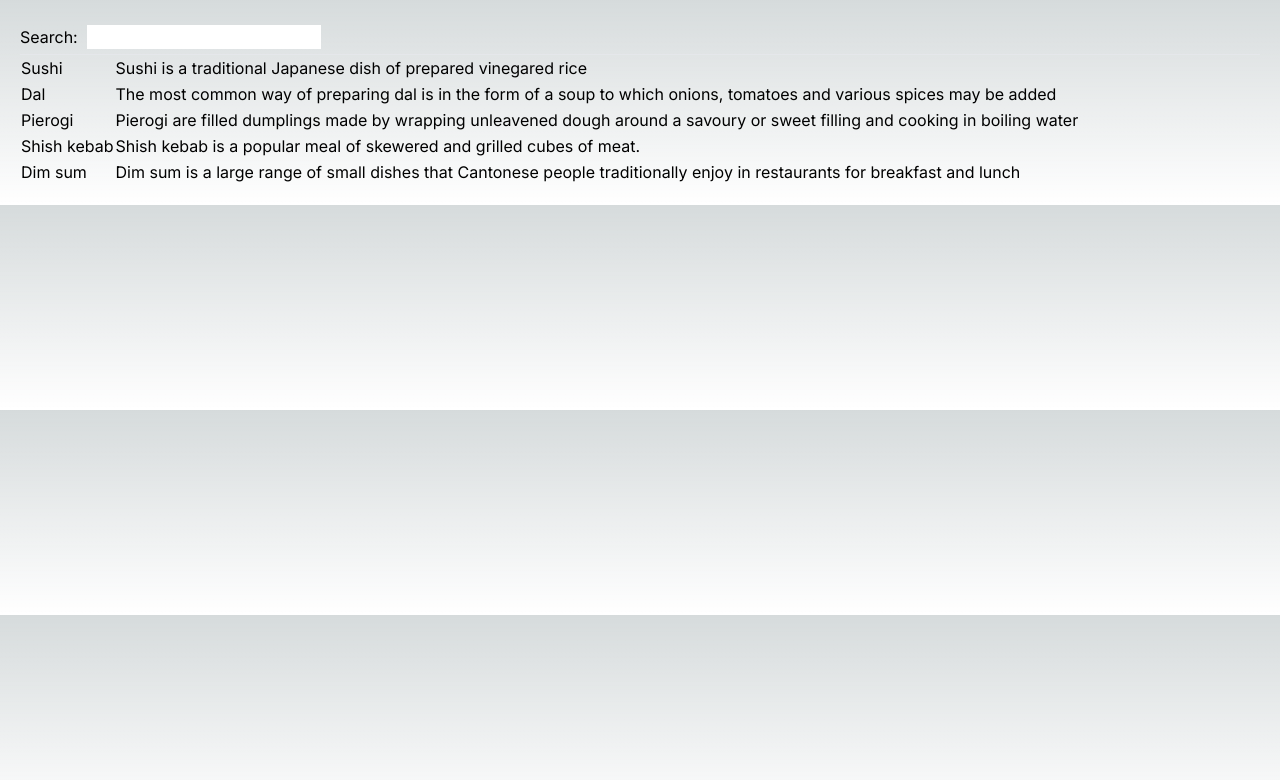
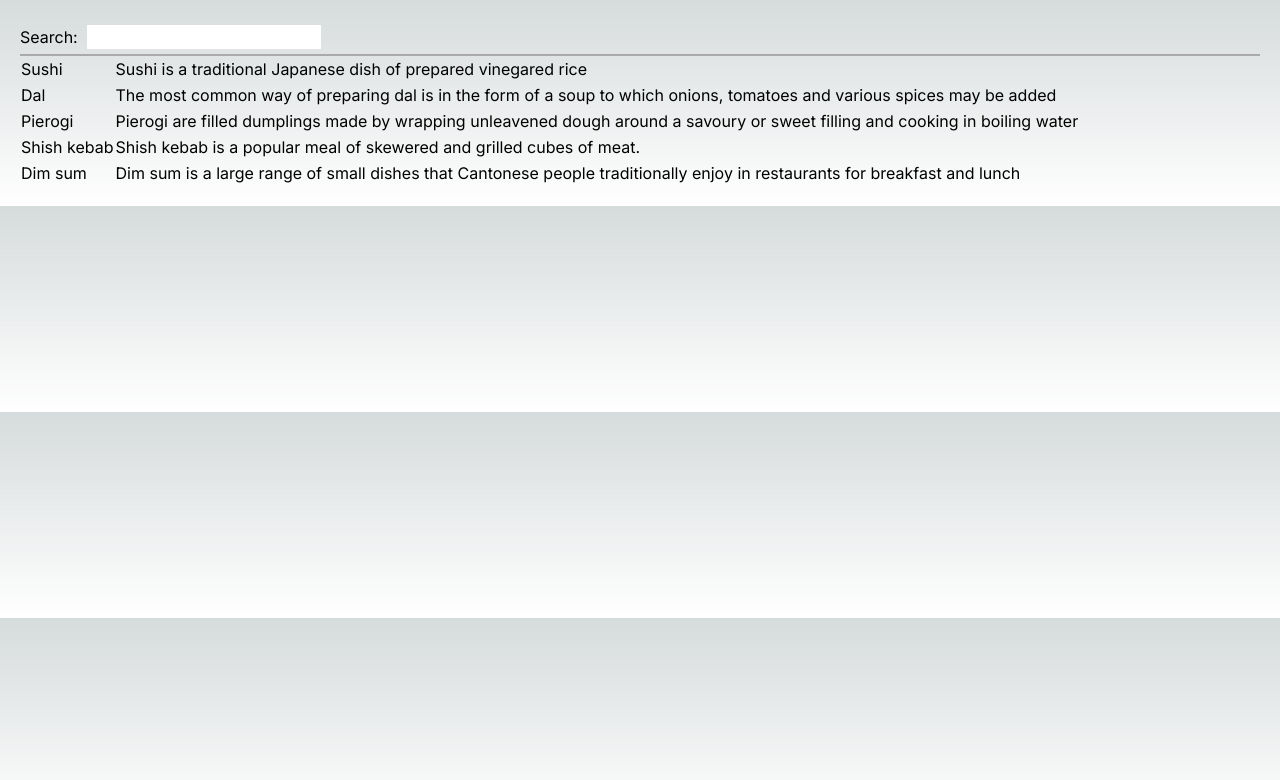
Before and after one commit to chut89/demo-set-intersection-client, a Next.js app: page /input in a window 1280 px wide. Shown: the top 780 px of the page. Built offline with nearby package versions, Linux system fonts and the light colour scheme.

Commit message:
make horizontal visible

```diff
--- a/src/app/globals.css
+++ b/src/app/globals.css
@@ -16,7 +16,6 @@
   }
 }
 
-/* TODO: change bg color or else horizontal will be hidden */
 body {
   color: rgb(var(--foreground-rgb));
   background: linear-gradient(
--- a/src/app/input/input.css
+++ b/src/app/input/input.css
@@ -48,3 +48,8 @@ ul {
 
 input { margin: 5px; }
 label { display: block; }
+
+hr {
+  border-color: #aaa;
+  border-width: 1px;
+}
```
